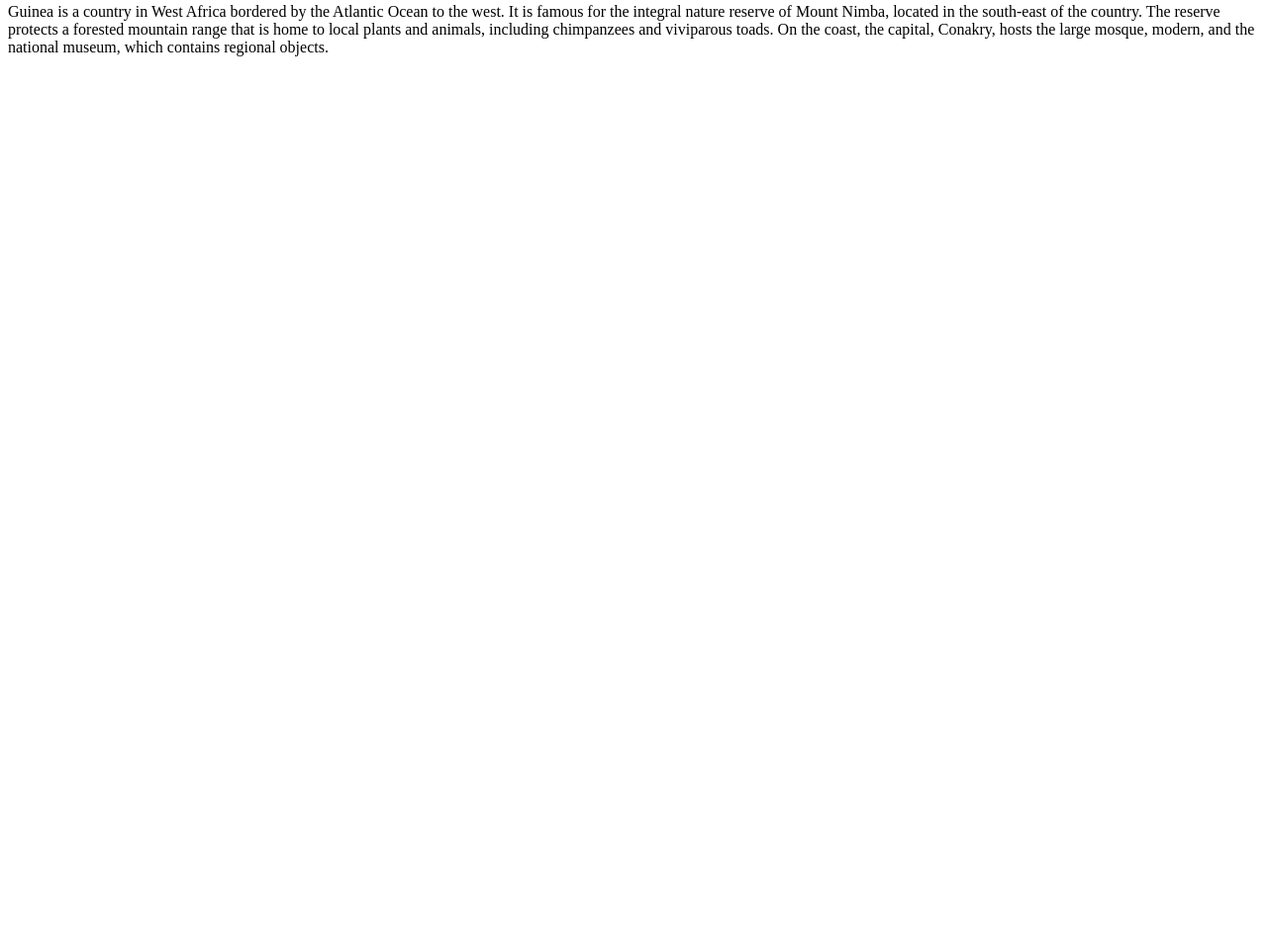
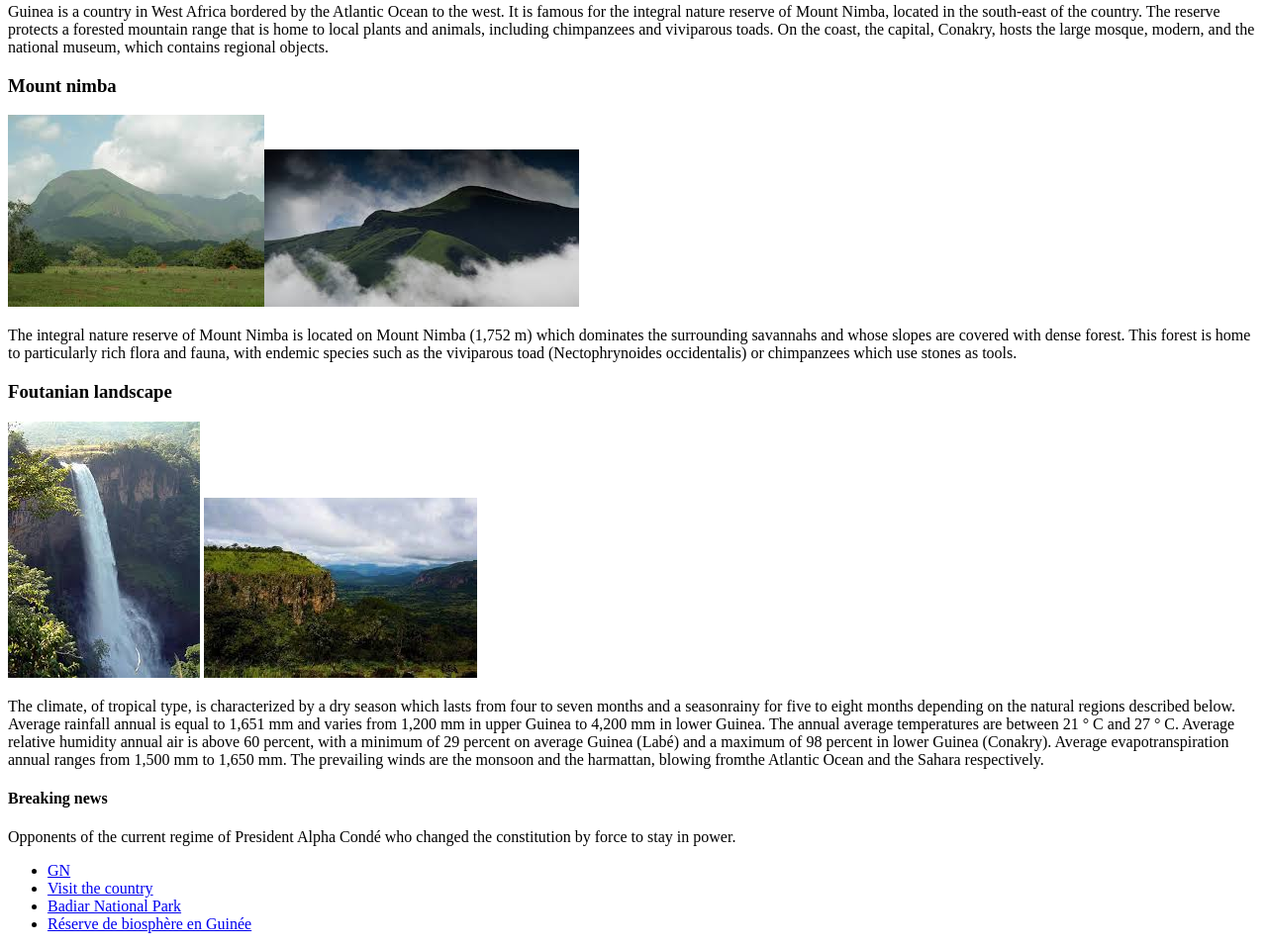
Before and after one commit to GandoEsprit/Exercice, a plain HTML site: page index.html in a window 1280 px wide. Shown: the part 318-1277 px from the top of the page at 99% size. Before the commit the page ends 800 px from the top, so only its background shows below. Drawn offline with Linux system fonts and the light colour scheme.

Commit message:
Adding information in the main

```diff
--- a/index.html
+++ b/index.html
@@ -7,7 +7,7 @@
     <body>
         <nav>
             <ul>
-                <li><a href="#">CA</a></a></li>
+                <li><a href="#">GN</a></li>
                 <li><a href="#">Guinea</a></li>
                 <li><a href="#">Login</a></li>
                 <li><a href="#">Search</a></li>
@@ -35,14 +35,55 @@
         </header>
 
         <main>
-            <section></section>
+            <section>
+                <h3>Mount nimba</h3>
+                <p>
+                    <img src="images/mont-nimba.jpg" alt="mont-nimba image"><img src="images/mont-nimba1.jpg"
+                    alt="photo mont nimba">
+                </p>
+                <p>
+                    The integral nature reserve of Mount Nimba is located on Mount Nimba (1,752 m) which dominates the surrounding
+                    savannahs and whose slopes are covered with dense forest. This forest is home to particularly rich flora and
+                    fauna, with endemic species such as the viviparous toad (Nectophrynoides occidentalis) or chimpanzees which
+                    use stones as tools.
+                </p>
+            </section>
 
-            <section></section>
+            <section>
+                <h3>Foutanian landscape</h3>
+                <p>
+                    <img src="images/chute-fouta.jpg" alt="Image plain of Fouta">
+                    <img src="images/plaine-fouta.jpg" alt="waterfall of fouta">
+                </p>
+                <p>
+                    The climate, of tropical type, is characterized by a dry season which lasts from four to seven months
+                    and a seasonrainy for five to eight months depending on the natural regions described below. Average
+                    rainfall annual is equal to 1,651 mm and varies from 1,200 mm in upper Guinea to 4,200 mm in lower Guinea.
+                    The annual average temperatures are between 21 ° C and 27 ° C. Average relative humidity annual air
+                    is above 60 percent, with a minimum of 29 percent on average Guinea (Labé) and a maximum of 98
+                    percent in lower Guinea (Conakry). Average evapotranspiration annual ranges from 1,500 mm to 1,650 mm.
+                    The prevailing winds are the monsoon and the harmattan, blowing fromthe Atlantic Ocean and the Sahara
+                    respectively.
+                </p>
+            </section>
 
-            <article></article>
+            <article>
+                <h4>Breaking news</h4>
+                <p>
+                    Opponents of the current regime of President Alpha Condé who changed the constitution by
+                    force to stay in power.
+                </p>
+            </article>
         </main>
 
-        <footer></footer>
+        <footer>
+            <ul>
+                <li><a href="#">GN</a></li>
+                <li><a href="#">Visit the country</a></li>
+                <li><a href="#">Badiar National Park</a></li>
+                <li><a href="#">Réserve de biosphère en Guinée</a></li>
+            </ul>
+        </footer>
 
     </body>
 </html>
```
